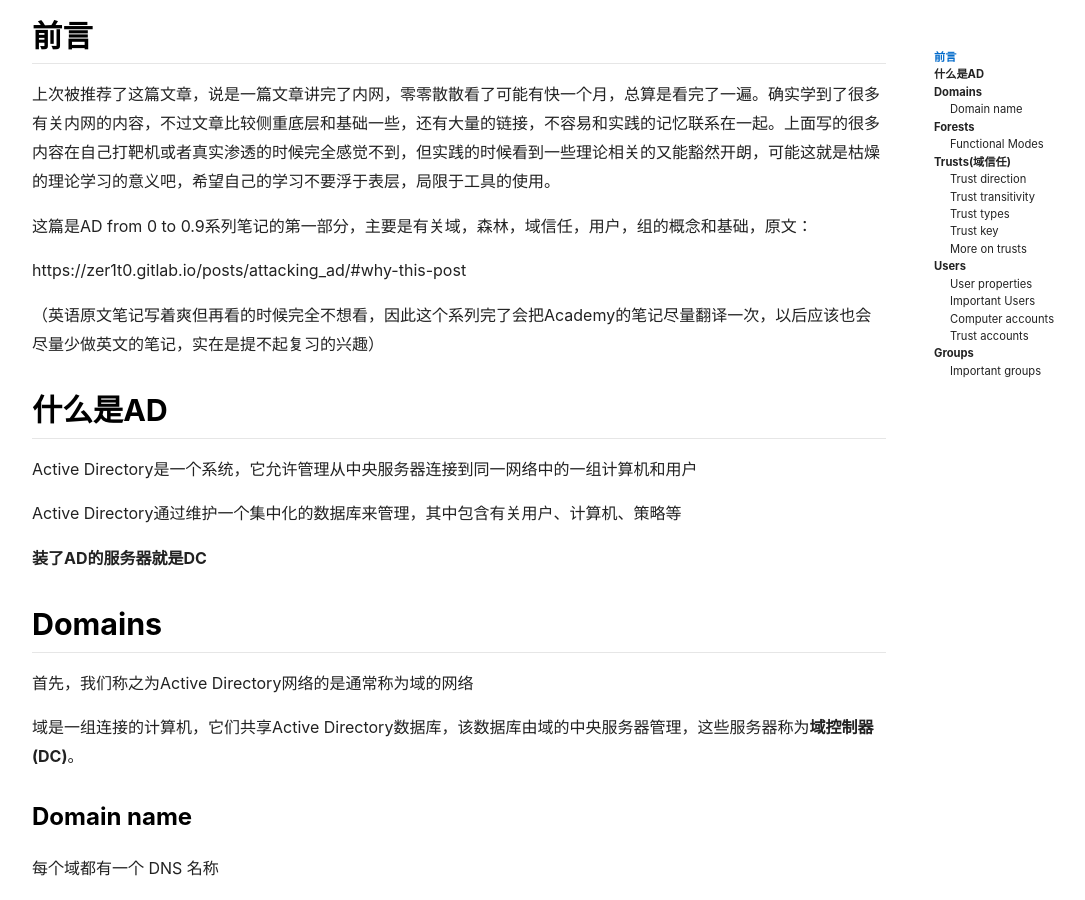
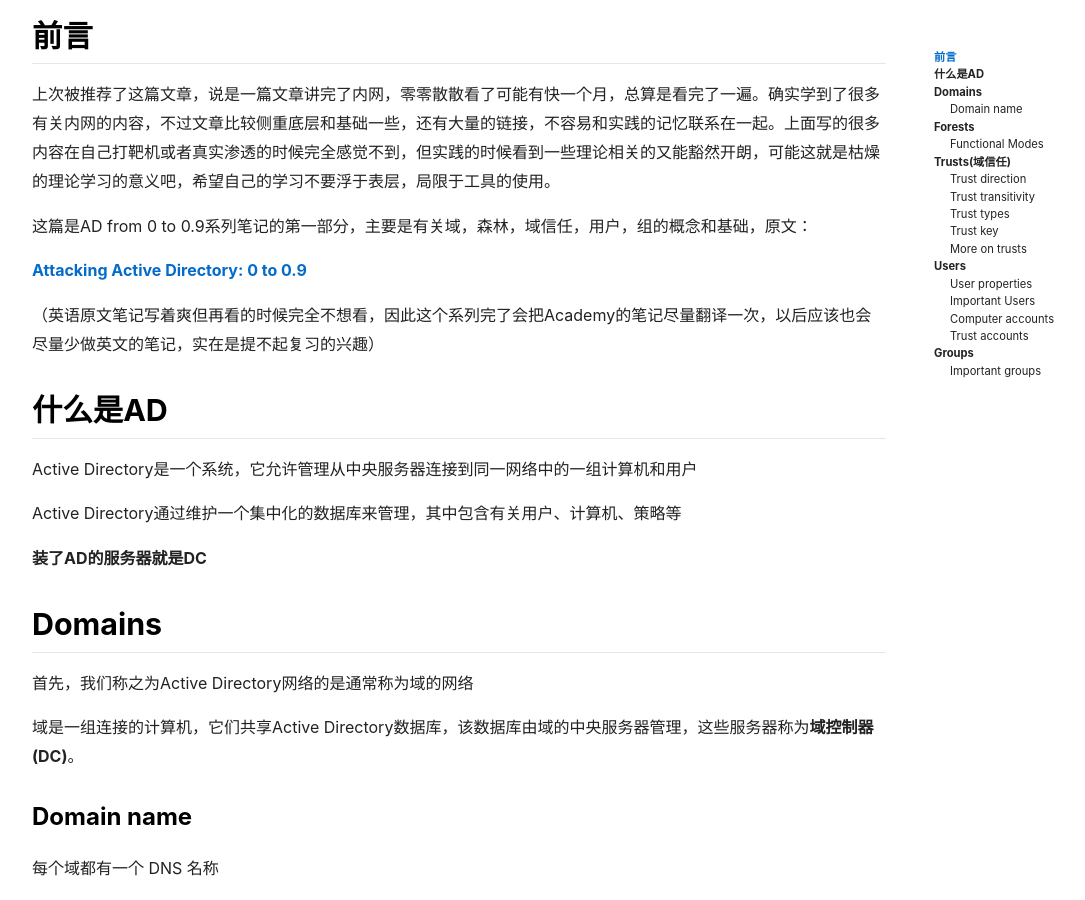
Before and after one commit to phisabella/phisabella.github.io, a Jekyll site: the page built from _posts/2021-09-01-Basic-concepts-AD-0-to-0.9.markdown, in a window 1280 px wide and 900 px high, scrolled down 844 px. Shown: the whole window, without its empty margins (71-1156 px from the left). Built offline with Jekyll 4.4.1, drawn with Linux system fonts in a browser that asks for light colours; nearby versions of some CDN libraries; formulas are drawn with MathJax 3; comment, search, counter and statistics services are not loaded.

Commit message:
Update 2021-09-01-Basic-concepts-AD-0-to-0.9.markdown

```diff
--- a/_posts/2021-09-01-Basic-concepts-AD-0-to-0.9.markdown
+++ b/_posts/2021-09-01-Basic-concepts-AD-0-to-0.9.markdown
@@ -27,7 +27,7 @@ article_header:
 
 这篇是AD from 0 to 0.9系列笔记的第一部分，主要是有关域，森林，域信任，用户，组的概念和基础，原文：
 
-https://zer1t0.gitlab.io/posts/attacking_ad/#why-this-post
+[Attacking Active Directory: 0 to 0.9](https://zer1t0.gitlab.io/posts/attacking_ad/#why-this-post)
 
 （英语原文笔记写着爽但再看的时候完全不想看，因此这个系列完了会把Academy的笔记尽量翻译一次，以后应该也会尽量少做英文的笔记，实在是提不起复习的兴趣）
 
```
